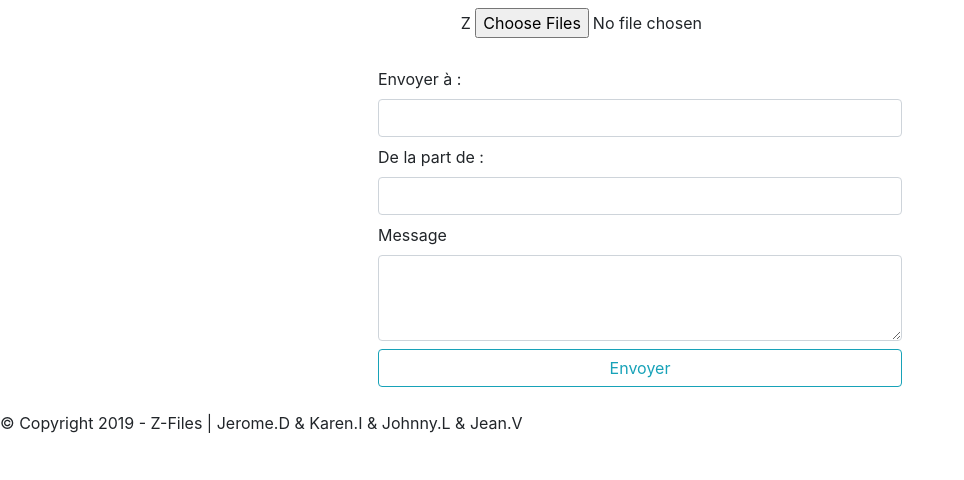
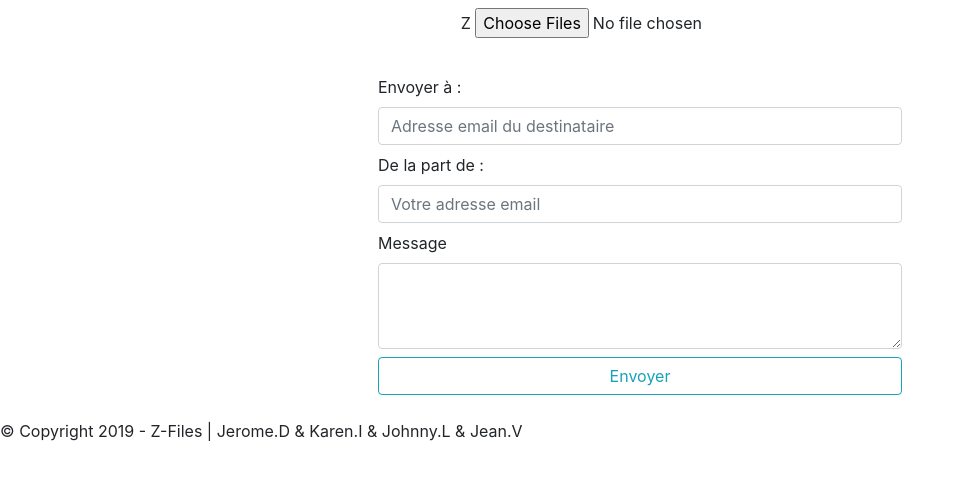
Before and after one commit to JeromeDias/Z-Files, a PHP site: page /UploadView.php in a window 1280 px wide. Shown: the part 40-520 px from the top of the page, without its empty margins (0-964 px from the left). Run offline with PHP 8.4, Linux system fonts and the light colour scheme; data that the repository does not hold is empty; a stand-in replaces the project's code that opens the database connection.

Commit message:
Verif php mail

```diff
--- a/Models/Upload.php
+++ b/Models/Upload.php
@@ -35,7 +35,7 @@ if (isset($_POST['submit'])) {
     }
 
     if(empty($message)) {
-        $messageError = "Merci de renseigner message";
+        $messageError = "Merci de renseigner un message";
         $isSuccess = false;
     }
     else {
--- a/Views/UploadView.php
+++ b/Views/UploadView.php
@@ -13,6 +13,7 @@ include 'header.php';
                         <p>Z</p>
                     </label>
                     <input type="file" id="file" class="input-file" name="file[]" multiple>
+
                     <?php
 
                     require('Models/Connexion.php');
@@ -29,17 +30,22 @@ include 'header.php';
 
                     ?>
             </div>
+            <p class="error"><?php echo $error; ?></p>
+
             <div class="form-group row m-2">
                 <label for="emailto">Envoyer à :</label>
-                <input type="email" class="form-control" name="emailto" id="emailto">
+                <input type="email" class="form-control" name="emailto" id="emailto" placeholder="Adresse email du destinataire">
+                <p class="error"><?php echo $emailtoError ?></p>
             </div>
             <div class="form-group row m-2">
                 <label for="email">De la part de :</label>
-                <input type="email" class="form-control" name="email" id="email">
+                <input type="email" class="form-control" name="email" id="email" placeholder="Votre adresse email">
+                <p class="error"><?php echo $emailError ?></p>
             </div>
             <div class="form-group row m-2">
                 <label for="message">Message</label>
                 <textarea class="form-control" name="message" id="message" cols="50" rows="3"></textarea>
+                <p class="error"><?php echo $messageError ?></p>
             </div>
             <div class="form-group row m-2">
                 <input type="submit" id="submit" name="submit" class="form-control btn btn-outline-info" value="Envoyer">
@@ -47,7 +53,6 @@ include 'header.php';
         </div>
     </div>
 </div>
-<p class="error"><?php echo $error; ?></p>
 <p class="success"><a href="assets/files/<?php echo $success ?>" download><?php echo $success; ?></a></p>
 
 </form>
```
